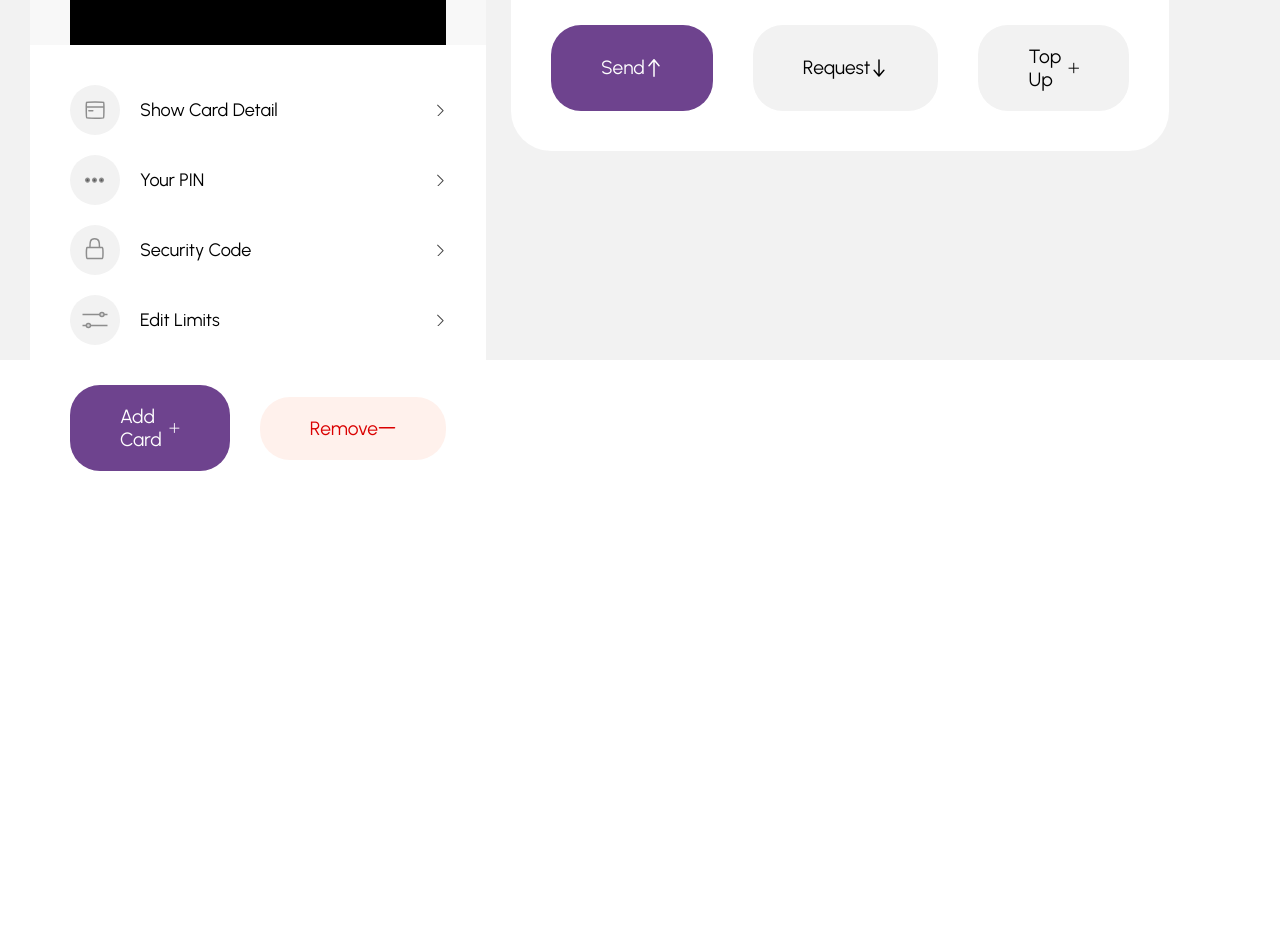
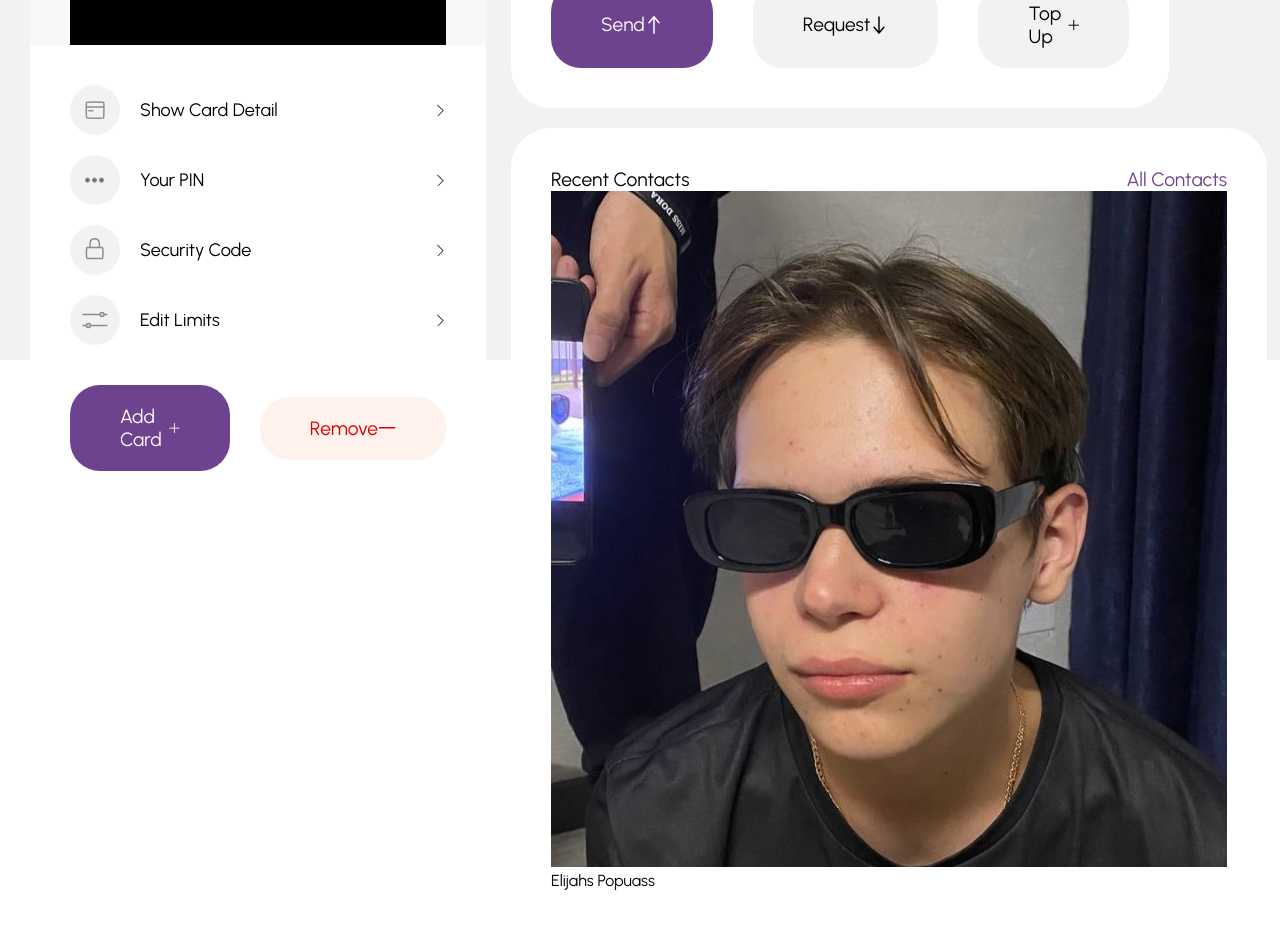
Before and after one commit to toqsukr/BankProject, a React (Vite) app: page / in a window 1280 px wide. Shown: the part 440-1368 px from the top of the page. Before the commit the page ends 951 px from the top, so only its background shows below. Built offline with nearby package versions, Linux system fonts and the light colour scheme.

Commit message:
added contactBar & contactElement

```diff
--- a/src/components/balanceBar/balanceBar.module.css
+++ b/src/components/balanceBar/balanceBar.module.css
@@ -17,7 +17,7 @@
 
 #balanceLayout {
   display: grid;
-  grid-template-rows: 1fr 2fr 1fr;
+  grid-template-rows: 1fr 1.5fr 1fr;
   gap: 20px;
 }
 
--- /dev/null
+++ b/src/components/contactBar/contactBar.component.tsx
@@ -0,0 +1,20 @@
+import BarLayout from '@components/layouts/barLayout/barLayout.component';
+import SectionHeader from '@components/sectionHeader/sectionHeader.component';
+import { contacts } from './contactBar.data';
+import css from './contactBar.module.css';
+import ContactElement from './contactElement/contactElement.component';
+
+const ContactBar = () => {
+  return (
+    <BarLayout>
+      <SectionHeader title='Recent Contacts' otherText='All Contacts' />
+      <div id={css.contactContainer}>
+        {contacts.map(contact => (
+          <ContactElement {...contact} />
+        ))}
+      </div>
+    </BarLayout>
+  );
+};
+
+export default ContactBar;
--- /dev/null
+++ b/src/components/contactBar/contactBar.data.ts
@@ -0,0 +1,8 @@
+import { IContact } from './contactElement/contactElement.interface';
+
+export const contacts: IContact[] = [
+  {
+    profileIconURL: '/images/profile_photo.jpg',
+    name: 'Elijahs Popuass'
+  }
+];
--- /dev/null
+++ b/src/components/contactBar/contactElement/contactElement.component.tsx
@@ -0,0 +1,14 @@
+import { FC } from 'react';
+import { IContact } from './contactElement.interface';
+import css from './contactElement.module.css';
+
+const ContactElement: FC<IContact> = ({ name, profileIconURL }) => {
+  return (
+    <div className={css.contactElementContainer}>
+      <img src={profileIconURL} alt='' />
+      <span>{name}</span>
+    </div>
+  );
+};
+
+export default ContactElement;
--- /dev/null
+++ b/src/components/contactBar/contactElement/contactElement.interface.ts
@@ -0,0 +1,4 @@
+export interface IContact {
+  profileIconURL: string;
+  name: string;
+}
--- a/src/components/mainSection/mainSection.component.tsx
+++ b/src/components/mainSection/mainSection.component.tsx
@@ -1,4 +1,5 @@
 import BalanceBar from '@components/balanceBar/balanceBar.component';
+import ContactBar from '@components/contactBar/contactBar.component';
 import { FC } from 'react';
 import css from './mainSection.module.css';
 
@@ -6,6 +7,7 @@ const MainSection: FC = () => {
   return (
     <section id={css.mainSection}>
       <BalanceBar />
+      <ContactBar />
     </section>
   );
 };
```
Also changed, not shown: src/components/contactBar/contactBar.module.css (added), src/components/contactBar/contactElement/contactElement.module.css (added).
